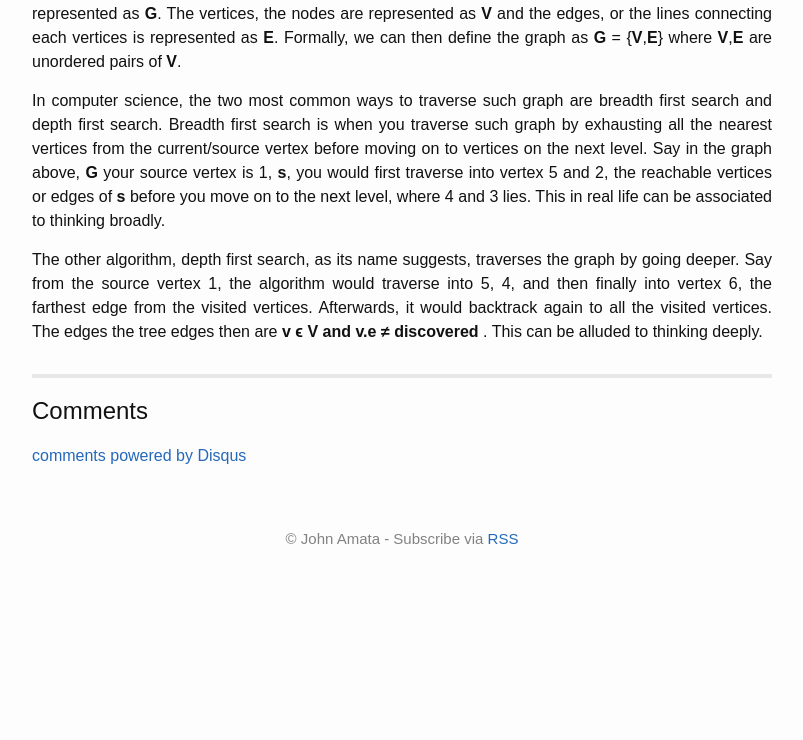
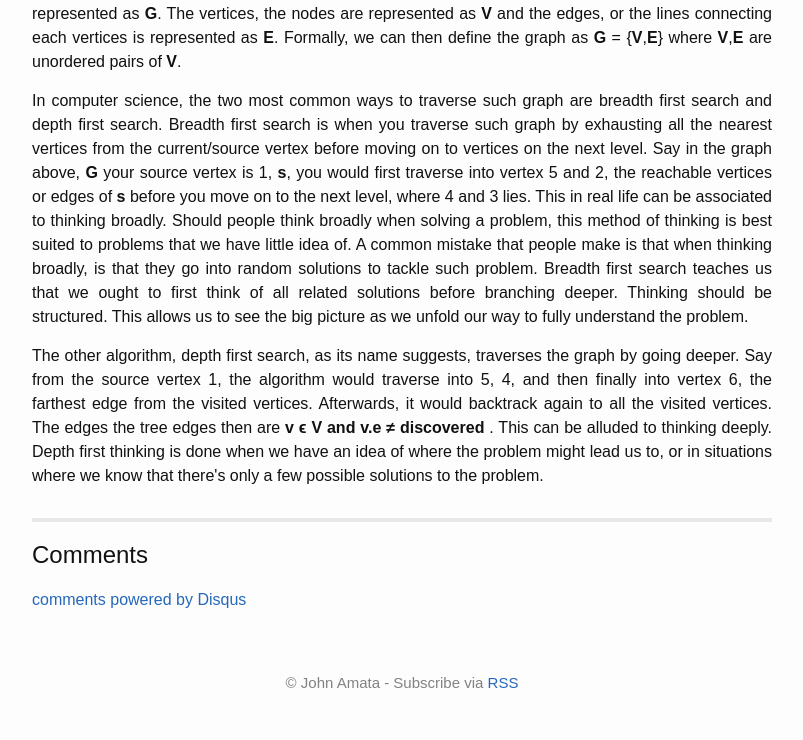
Before and after one commit to jpamata/jpamata.github.io, a Jekyll site: the page built from _posts/2017-10-30-mental-algorithms.md, in a window 1280 px wide. Shown: the part 594-1334 px from the top of the page, without its empty margins (238-1041 px from the left). Built offline with Jekyll 4.4.1, drawn with Linux system fonts in a browser that asks for light colours; comment, search, counter and statistics services are not loaded; before the commit the page ends 1190 px from its top, so only the background shows below that.

Commit message:
Update 2017-10-30-mental-algorithms.md

```diff
--- a/_posts/2017-10-30-mental-algorithms.md
+++ b/_posts/2017-10-30-mental-algorithms.md
@@ -21,10 +21,10 @@
 </p>
 <!-- more -->
 
-<p align="justify">In computer science, the two most common ways to traverse such graph are breadth first search and depth first search. Breadth first search is when you traverse such graph by exhausting all the nearest vertices from the current/source vertex before moving on to vertices on the next level. Say in the graph above, <strong>G</strong> your source vertex is 1, <strong>s</strong>, you would first traverse into vertex 5 and 2, the reachable vertices or edges of <strong>s</strong> before you move on to the next level, where 4 and 3 lies. This in real life can be associated to thinking broadly.
+<p align="justify">In computer science, the two most common ways to traverse such graph are breadth first search and depth first search. Breadth first search is when you traverse such graph by exhausting all the nearest vertices from the current/source vertex before moving on to vertices on the next level. Say in the graph above, <strong>G</strong> your source vertex is 1, <strong>s</strong>, you would first traverse into vertex 5 and 2, the reachable vertices or edges of <strong>s</strong> before you move on to the next level, where 4 and 3 lies. This in real life can be associated to thinking broadly. Should people think broadly when solving a problem, this method of thinking is best suited to problems that we have little idea of. A common mistake that people make is that when thinking broadly, is that they go into random solutions to tackle such problem. Breadth first search teaches us that we ought to first think of all related solutions before branching deeper. Thinking should be structured. This allows us to see the big picture as we unfold our way to fully understand the problem.
 </p>
 
-<p align="justify">The other algorithm, depth first search, as its name suggests, traverses the graph by going deeper. Say from the source vertex 1, the algorithm would traverse into 5, 4, and then finally into vertex 6, the farthest edge from the visited vertices. Afterwards, it would backtrack again to all the visited vertices. The edges the tree edges then are <strong>v ϵ V and v.e ≠ discovered </strong>. This can be alluded to thinking deeply.
+<p align="justify">The other algorithm, depth first search, as its name suggests, traverses the graph by going deeper. Say from the source vertex 1, the algorithm would traverse into 5, 4, and then finally into vertex 6, the farthest edge from the visited vertices. Afterwards, it would backtrack again to all the visited vertices. The edges the tree edges then are <strong>v ϵ V and v.e ≠ discovered </strong>. This can be alluded to thinking deeply. Depth first thinking is done when we have an idea of where the problem might lead us to, or in situations where we know that there's only a few possible solutions to the problem.
 </p>
 
 <p align="justify">
```
